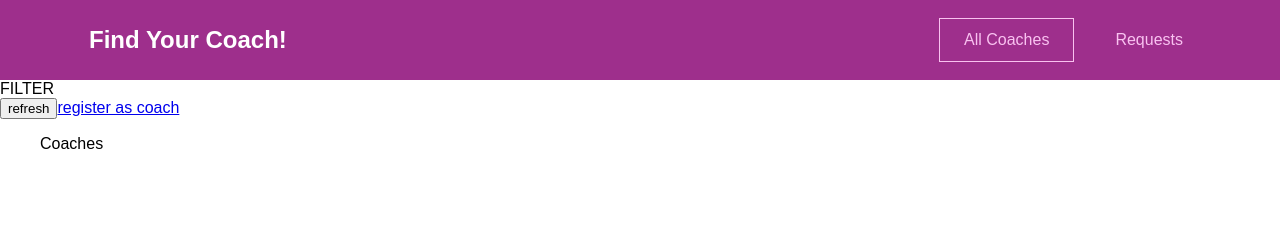
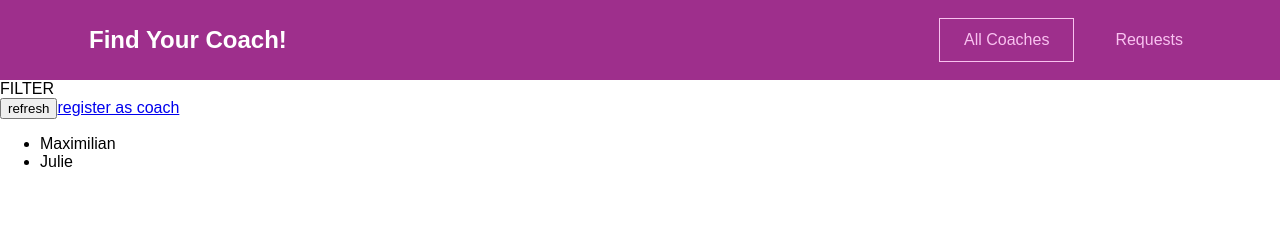
Before and after one commit to liliyavoloshina/couch-finder, a Vue app: page /coaches in a window 1280 px wide. Shown: the top 225 px of the page. Built offline with nearby package versions, Linux system fonts and the light colour scheme; a web font is replaced by a local one.

Commit message:
add vuex and coaches module

```diff
--- a/src/main.js
+++ b/src/main.js
@@ -1,9 +1,11 @@
 import { createApp } from 'vue'
 
 import router from '@/router/index'
+import store from '@/store/index'
 import App from '@/App'
 
 const app = createApp(App)
 
 app.use(router)
+app.use(store)
 app.mount('#app')
--- a/src/pages/coaches/CoachList.vue
+++ b/src/pages/coaches/CoachList.vue
@@ -5,6 +5,25 @@
       <button>refresh</button>
       <router-link :to="{name: 'CoachRegistration'}">register as coach</router-link>
     </div>
-    <ul>Coaches</ul>
+    <ul v-if="hasCoaches">
+      <li v-for="coach in filteredCoaches" :key="coach.id">
+        {{coach.firstName}}
+      </li>
+    </ul>
+    <h3 v-else>No coaches...</h3>
   </section>
 </template>
+
+<script>
+export default {
+  name: 'CoachList',
+  computed: {
+    filteredCoaches() {
+      return this.$store.getters['coaches/coaches']
+    },
+    hasCoaches() {
+      return this.$store.getters['coaches/hasCoaches']
+    }
+  }
+}
+</script>
--- /dev/null
+++ b/src/store/index.js
@@ -0,0 +1,9 @@
+import { createStore } from 'vuex'
+
+import coaches from '@/store/modules/coaches/index'
+
+const store = createStore({
+  modules: { coaches}
+})
+
+export default store
--- /dev/null
+++ b/src/store/modules/coaches/actions.js
@@ -0,0 +1,3 @@
+export default {
+
+}
--- /dev/null
+++ b/src/store/modules/coaches/getters.js
@@ -0,0 +1,8 @@
+export default {
+  coaches(state) {
+    return state.coaches
+  },
+  hasCoaches(state) {
+    return state.coaches && state.coaches.length > 0 ? true : false
+  }
+}
--- /dev/null
+++ b/src/store/modules/coaches/index.js
@@ -0,0 +1,34 @@
+import mutations from '@/store/modules/coaches/mutations'
+import actions from '@/store/modules/coaches/actions'
+import getters from '@/store/modules/coaches/getters'
+
+export default {
+  namespaced: true,
+  state() {
+    return {
+      coaches: [
+        {
+          id: 'c1',
+          firstName: 'Maximilian',
+          lastName: 'Schwarzmüller',
+          areas: ['frontend', 'backend', 'career'],
+          description:
+            "I'm Maximilian and I've worked as a freelance web developer for years. Let me help you become a developer as well!",
+          hourlyRate: 30
+        },
+        {
+          id: 'c2',
+          firstName: 'Julie',
+          lastName: 'Jones',
+          areas: ['frontend', 'career'],
+          description:
+            'I am Julie and as a senior developer in a big tech company, I can help you get your first job or progress in your current role.',
+          hourlyRate: 30
+        }
+      ]
+    }
+  },
+  mutations,
+  actions,
+  getters
+}
--- /dev/null
+++ b/src/store/modules/coaches/mutations.js
@@ -0,0 +1,3 @@
+export default {
+
+}
```
Also changed, not shown: 1 other file (tests, documents, lock files or other folders).
